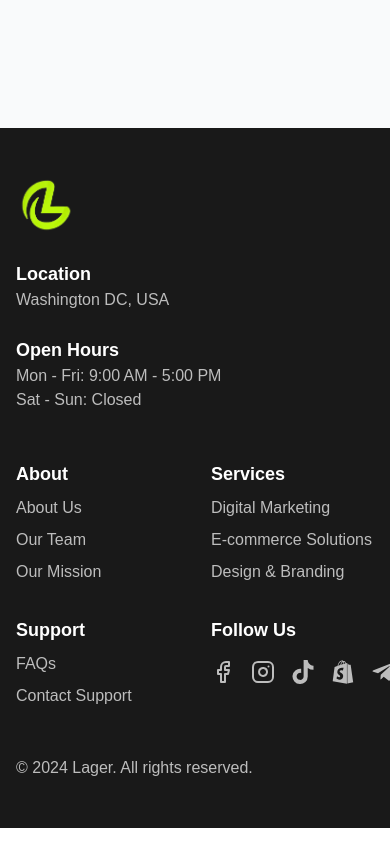
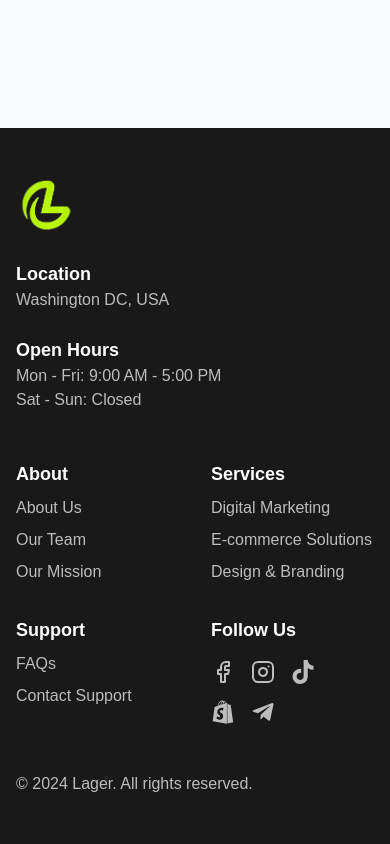
Before and after one commit to cypghost/Lager, a Next.js app: page / in a window 390 px wide. Shown: the part 6010-6854 px from the top of the page. Built offline with nearby package versions, Linux system fonts and the light colour scheme.

Commit message:
Last Website Check Up

```diff
--- a/components/common/Footer.tsx
+++ b/components/common/Footer.tsx
@@ -108,7 +108,7 @@ export default function Footer() {
             ))}
             <div className="flex flex-col items-start space-y-4">
               <h3 className="font-bold text-lg">{socialLinks.title}</h3>
-              <div className="flex space-x-4">
+              <div className="grid grid-cols-3 gap-4 lg:gap-0 lg:flex lg:space-x-4">
                 {socialLinks.links.map((link, idx) => (
                   <Link
                     href={link.href}
```
